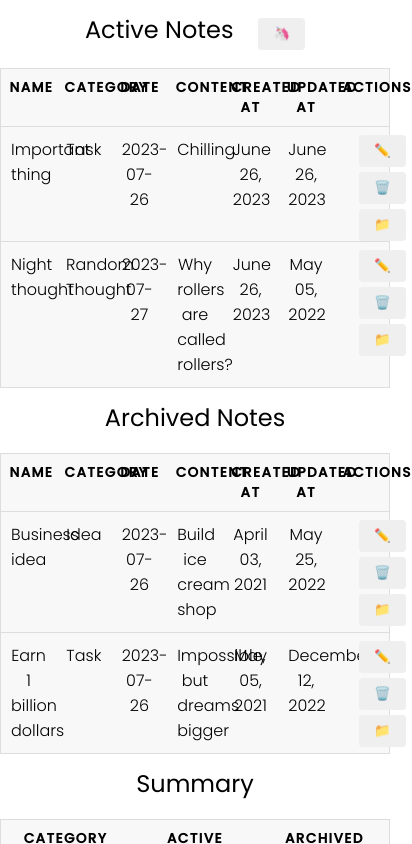
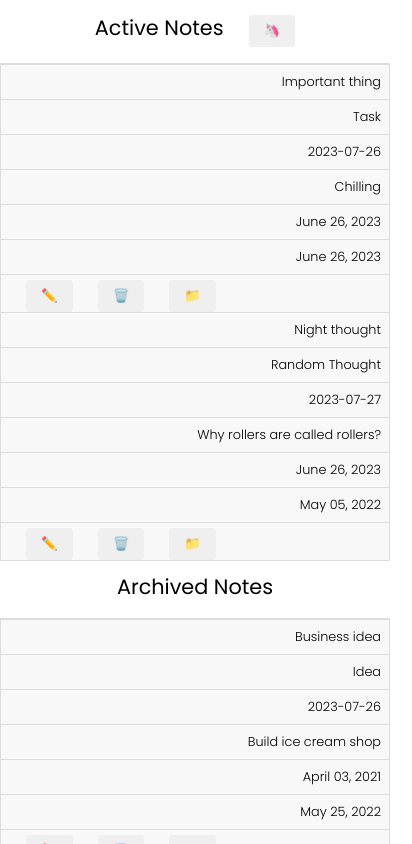
Before and after one commit to kuslosolodka/notes-app-react, a React (Vite) app: page / in a window 390 px wide. Shown: the top 844 px of the page, 412 px wide, since content can reach past the window. Built offline with nearby package versions, Linux system fonts and the light colour scheme.

Commit message:
style: + media queries in styles

```diff
--- a/src/components/common/table/Table.tsx
+++ b/src/components/common/table/Table.tsx
@@ -114,11 +114,19 @@ const TableWrapper = styled.table`
     padding: 0;
     width: 100%;
     table-layout: fixed;
+
+    @media (width <= 600px) {
+        border: 0;
+    }
 `
 
 const TableCaption = styled.caption`
     font-size: 1.5em;
     margin: 0.5em 0 0.75em;
+
+    @media (width <= 600px) {
+        font-size: 1.3em;
+    }
 `
 
 const TableHeader = styled.th`
@@ -127,6 +135,17 @@ const TableHeader = styled.th`
     text-transform: uppercase;
     padding: 0.625em;
     text-align: center;
+
+    @media (width <= 600px) {
+        border: none;
+        clip: rect(0 0 0 0);
+        height: 1px;
+        margin: -1px;
+        overflow: hidden;
+        padding: 0;
+        position: absolute;
+        width: 1px;
+    }
 `
 
 const TableRow = styled.tr`
--- a/src/components/note/Note.tsx
+++ b/src/components/note/Note.tsx
@@ -13,6 +13,24 @@ const TableCell = styled.td`
     padding: 0.625em;
     text-align: center;
     font-weight: 300;
+
+    @media (width <= 600px) {
+        border-bottom: 1px solid #ddd;
+        display: block;
+        font-size: 0.8em;
+        text-align: right;
+
+        &::before {
+            content: attr(data-label);
+            float: left;
+            font-weight: bold;
+            text-transform: uppercase;
+        }
+
+        &:last-child {
+            border-bottom: 0;
+        }
+    }
 `
 
 export { Note }
```
